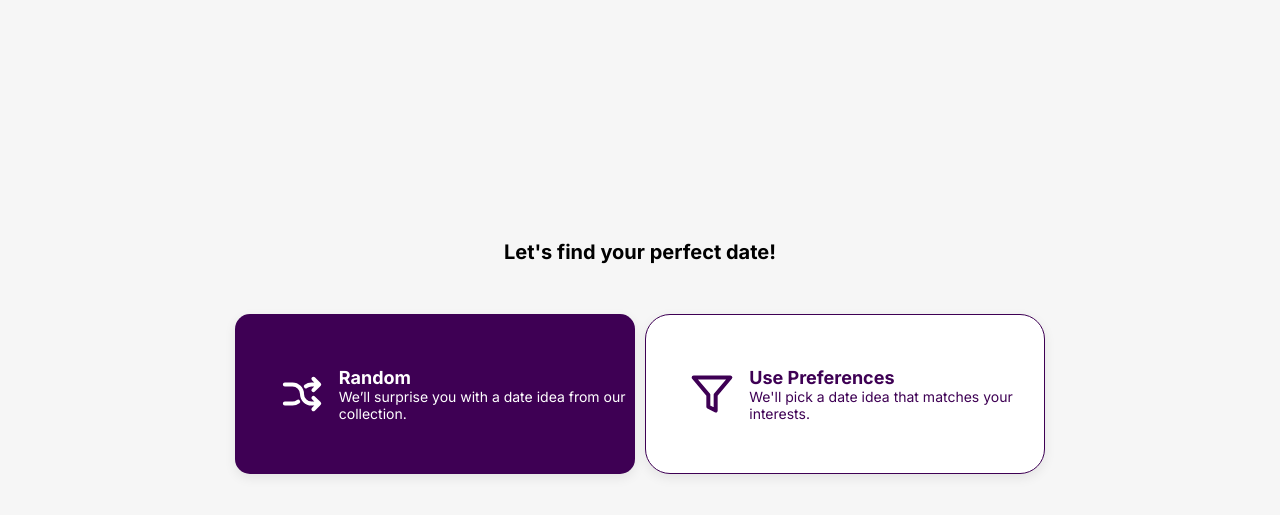
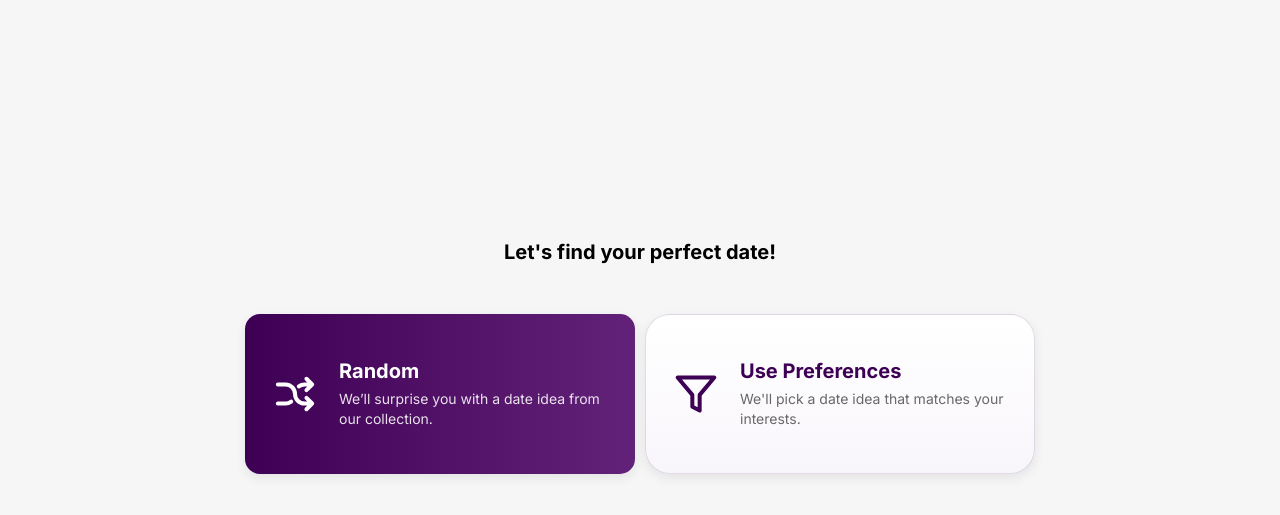
Before and after one commit to ryguy8803/WDD-X99, a website with bundled scripts: page public/randomize.html in a window 1280 px wide. Shown: the part 73-588 px from the top of the page. Built offline with nearby package versions, Linux system fonts and the light colour scheme; no server answers.

Commit message:
Update icon card styles for improved layout and hover effects

```diff
--- a/public/randomize.html
+++ b/public/randomize.html
@@ -34,7 +34,7 @@
     <main class="scroll-container center-content">
         <h2>Let's find your perfect date!</h2>
         <div class="cards">
-            <button type="button" class="card icon-card purple" id="open-randomize">
+            <button type="button" class="card icon-card gradient" id="open-randomize">
                 <svg width="44" height="44" viewBox="0 0 44 44" fill="none" xmlns="http://www.w3.org/2000/svg">
                     <path d="M33.4375 37.25L39.1562 31.5312M39.1562 31.5312L33.4375 25.8125M39.1562 31.5312H31.5312C26.2673 31.5312 22 27.2639 22 22C22 16.736 17.7327 12.4688 12.4688 12.4688H4.84375M33.4375 6.75L39.1562 12.4688M39.1562 12.4688L33.4375 18.1875M39.1562 12.4688H31.5312C29.3856 12.4688 27.4056 13.1778 25.8125 14.3743M4.84375 31.5312H12.4688C14.6144 31.5312 16.5945 30.8216 18.1875 29.625" stroke="white" stroke-width="4" stroke-linecap="round" stroke-linejoin="round"/>
                 </svg>
--- a/public/styles/styles.css
+++ b/public/styles/styles.css
@@ -507,35 +507,85 @@ select::placeholder {
     }
 
 /* Icon Card */
+/* Icon Card */
 .icon-card {
     display: grid;
-    gap: var(--medium-spacing);
-    grid-template-columns: repeat(4, 1fr);
+    grid-template-columns: 56px minmax(0, 1fr);
+    align-items: center;
+    column-gap: 16px;
     height: 160px;
     width: clamp(320px, 90%, 400px);
+    padding: 20px 22px;
     cursor: pointer;
-}
+    text-align: left;
+    transition: transform 0.18s ease, box-shadow 0.18s ease, filter 0.18s ease;
+}
+
+/* Hover feedback */
+.icon-card:hover {
+    transform: translateY(-3px);
+    box-shadow: 0 10px 24px rgba(0,0,0,0.12);
+}
+
+/* Slight brighten for gradient button */
+.icon-card.gradient:hover {
+    filter: brightness(1.05);
+}
+
+/* Slight highlight for white card */
+.icon-card.white:hover {
+    box-shadow: 0 8px 22px rgba(62,0,84,0.15);
+    border-color: rgba(62,0,84,0.3);
+}
+
 .icon-card svg {
+    width: 44px;
+    height: 44px;
     align-self: center;
-        justify-self: end;
-        grid-column: 1/2;
-    }
+    justify-self: center;
+    grid-column: 1 / 2;
+}
+
 .icon-card div {
-        grid-column: 2/5;
+    grid-column: 2 / 3;
     align-self: center;
-    }
-.icon-card.white{
+    min-width: 0;
+}
+
+.icon-card h3 {
+    margin-bottom: 6px;
+    line-height: 1.2;
+}
+
+.icon-card p {
+    line-height: 1.45;
+    margin: 0;
+}
+
+.icon-card.white {
     color: var(--purple);
-        border: 1.5px solid var(--purple);
+    border: 1.5px solid rgba(62, 0, 84, 0.14);
     border-radius: var(--large-spacing);
-    }
+    background: linear-gradient(180deg, rgb(255,255,255), rgb(249,246,251));
+}
+
+.icon-card.white p {
+    color: var(--gray-60);
+}
+
 .icon-card.purple {
     color: var(--gray-10);
     background-color: var(--purple);
 }
+
+.icon-card.purple p,
+.icon-card.gradient p {
+    color: rgba(255, 255, 255, 0.88);
+}
+
 .icon-card.gradient {
     color: var(--gray-10);
-    background: linear-gradient(90deg, var(--purple),rgb(98, 34, 121));
+    background: linear-gradient(90deg, var(--purple), rgb(98, 34, 121));
 }
 
 /* Overlay Card */
@@ -1039,6 +1089,18 @@ select::placeholder {
     justify-content: center;
 }
 
+.cards .icon-card {
+    width: min(100%, 390px);
+}
+
+.cards .icon-card h3 {
+    font-size: 20px;
+}
+
+.cards .icon-card p {
+    font-size: 14px;
+}
+
 /* Empty state layout fixes */
 #randomize-modal .overlay-card {
     min-height: 520px;
```
Lines whose indentation alone changed are shown as unchanged.
